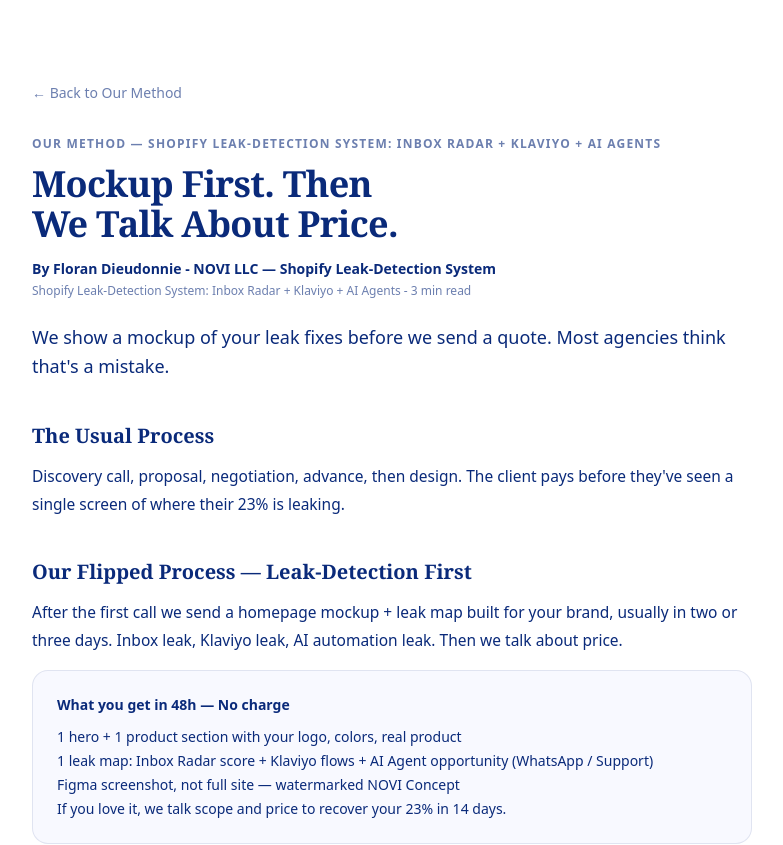
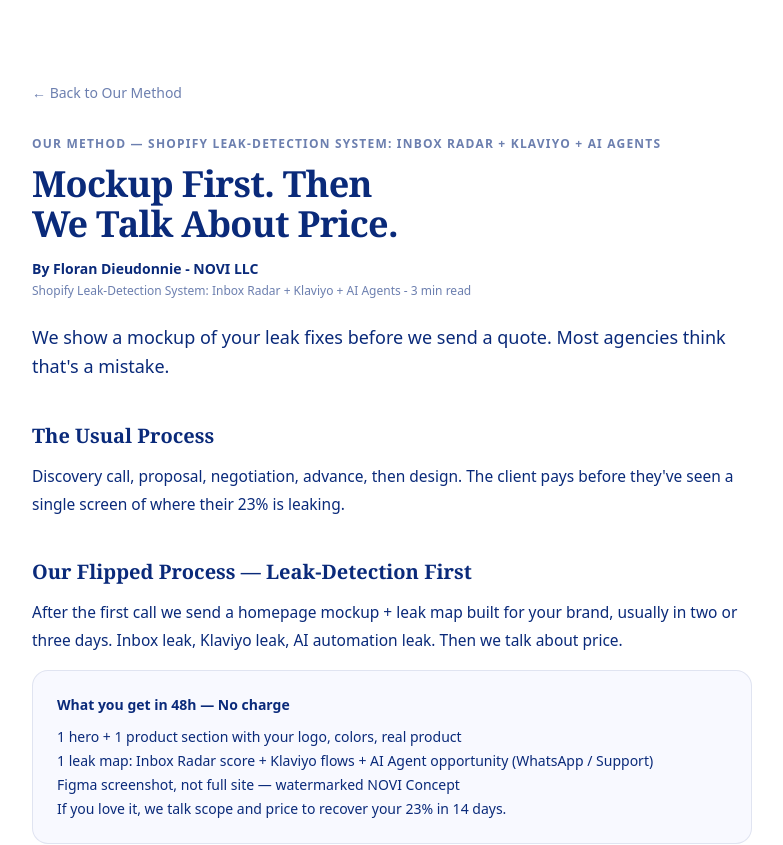
Before and after one commit to NOVI-I6699-cmd/portfolio-starter-kit, a Next.js app: page /method in a window 1280 px wide. Shown: the top 845 px of the page, without its empty margins (248-1031 px from the left). Built offline with nearby package versions, Linux system fonts and the light colour scheme.

Commit message:
Update page.tsx

```diff
--- a/app/method/page.tsx
+++ b/app/method/page.tsx
@@ -7,7 +7,7 @@ export default function Page(){
 
       <h1 className="font-serif mt-3 text-[26px] leading-[1.15] tracking-[-0.02em] md:text-[36px] md:leading-[1.1] font-bold [text-wrap:balance] max-w-[20ch] md:max-w-[28ch] text-[#0A2A7A]">Mockup First. Then We Talk About Price.</h1>
 
-      <p className="mt-4 text-sm font-bold text-[#0A2A7A]">By Floran Dieudonnie - NOVI LLC — Shopify Leak-Detection System</p>
+      <p className="mt-4 text-sm font-bold text-[#0A2A7A]">By Floran Dieudonnie - NOVI LLC</p>
       <p className="mt-1 text-xs text-[#0A2A7A]/60">Shopify Leak-Detection System: Inbox Radar + Klaviyo + AI Agents - 3 min read</p>
       <p className="mt-6 text-lg leading-relaxed text-[#0A2A7A]">We show a mockup of your leak fixes before we send a quote. Most agencies think that's a mistake.</p>
 
```
